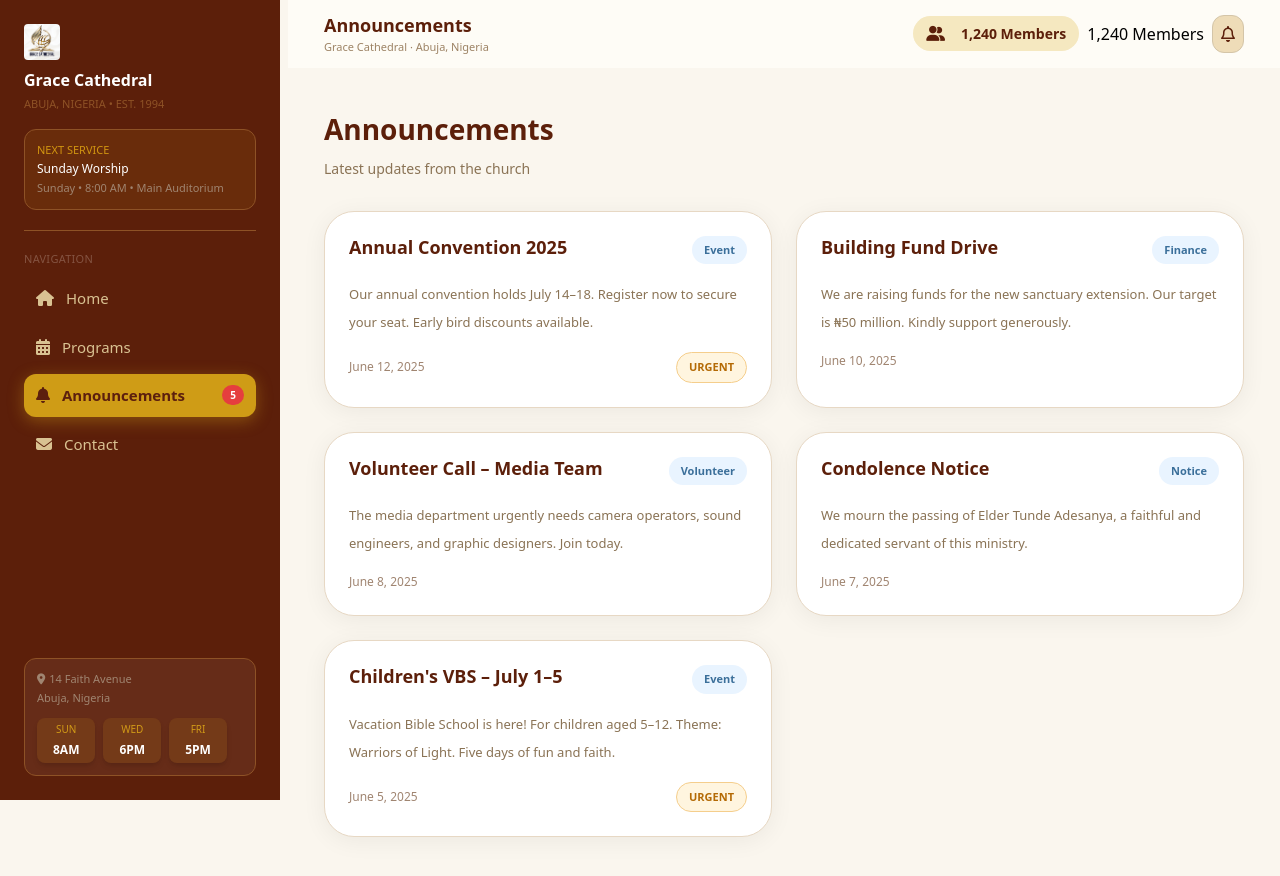
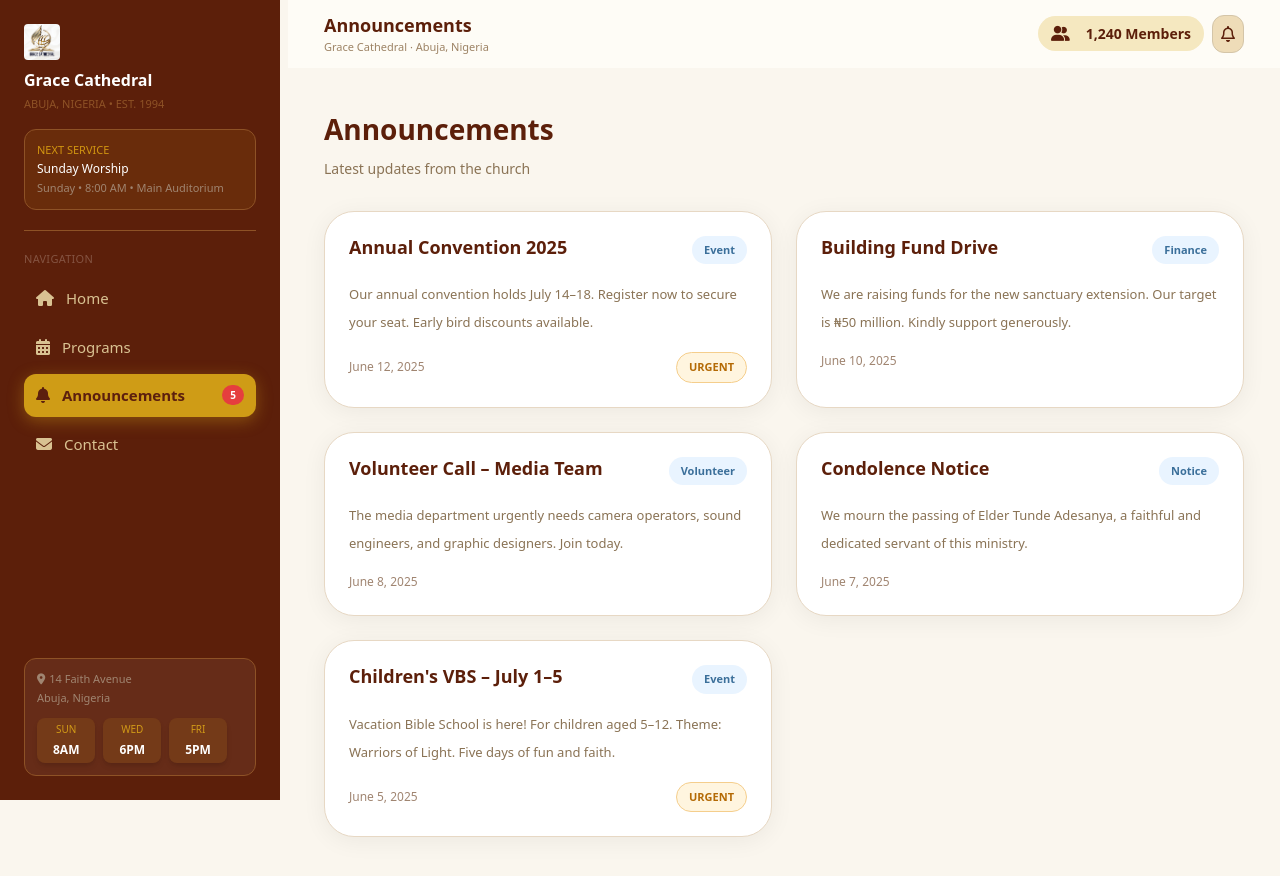
Before and after one commit to molatunji-ctrl/GraceCathedral, a React (Vite) app: page /announcement in a window 1280 px wide. Built offline with nearby package versions, Linux system fonts and the light colour scheme.

Commit message:
Update Announcement.jsx

```diff
--- a/src/pages/Announcement.jsx
+++ b/src/pages/Announcement.jsx
@@ -47,8 +47,8 @@ function Announcement() {
                 </div>
                 <div className="header-right flex justify-center items-center gap-2">
                     <h4 className='text-[14px] px-3 py-1.5 bg-[#F5E8C0] text-[#5C1F0A] font-semibold border border-transparent rounded-full'>
-                        <i className="fa-solid fa-user-group text-[15px] pr-4"></i>1,240 Members</h4>
-                         <span className="hidden sm:inline">1,240 Members</span>
+                        <i className="fa-solid fa-user-group text-[15px] pr-4 hidden sm:inline"></i>1,240 Members</h4>
+
                          <span className="sm:hidden">1,240</span>
                     <Link to="/announcement" className='text-[#5C1F0A] bg-[#eedcb8] rounded-xl px-2 py-1.5 border border-[#D4C5A8]'><i className="fa-regular fa-bell"></i></Link>
                 </div>
```
